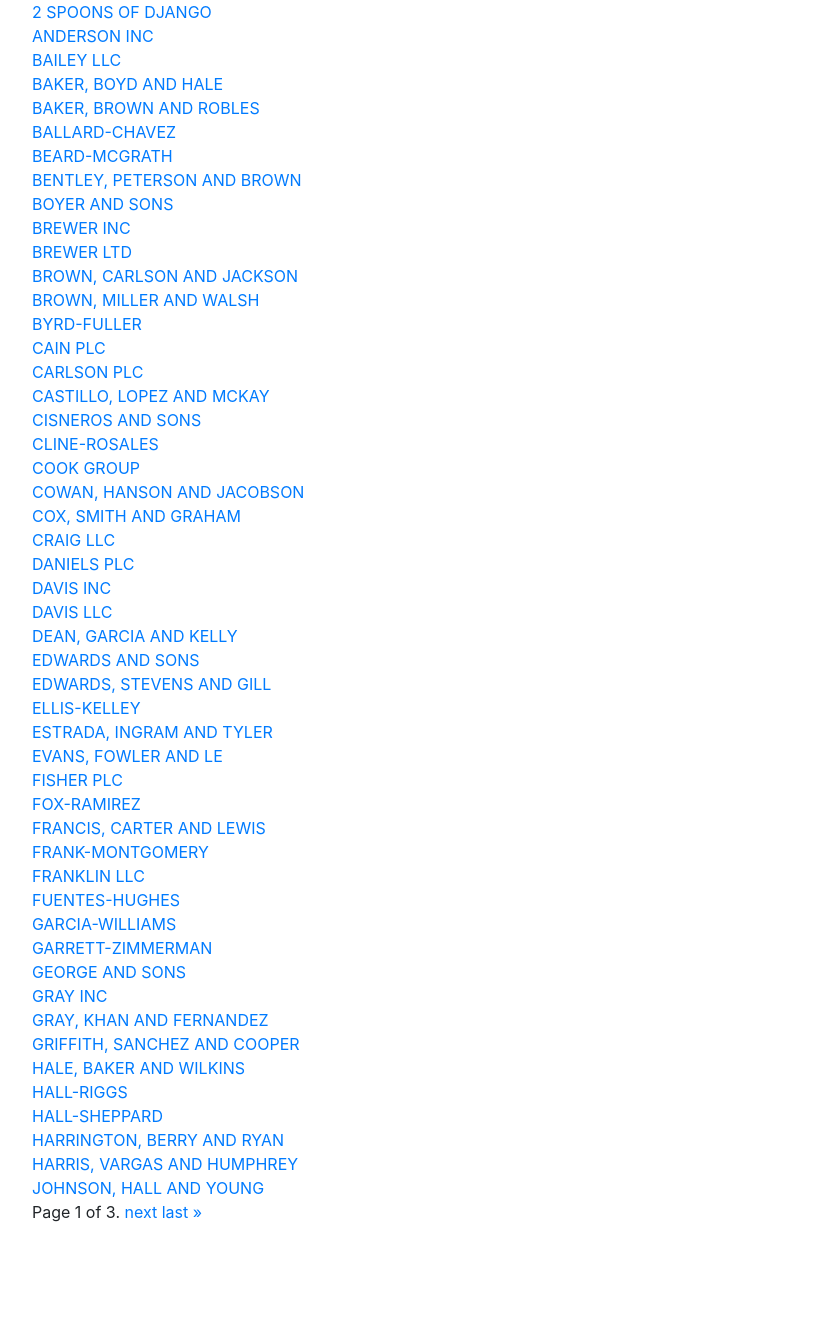
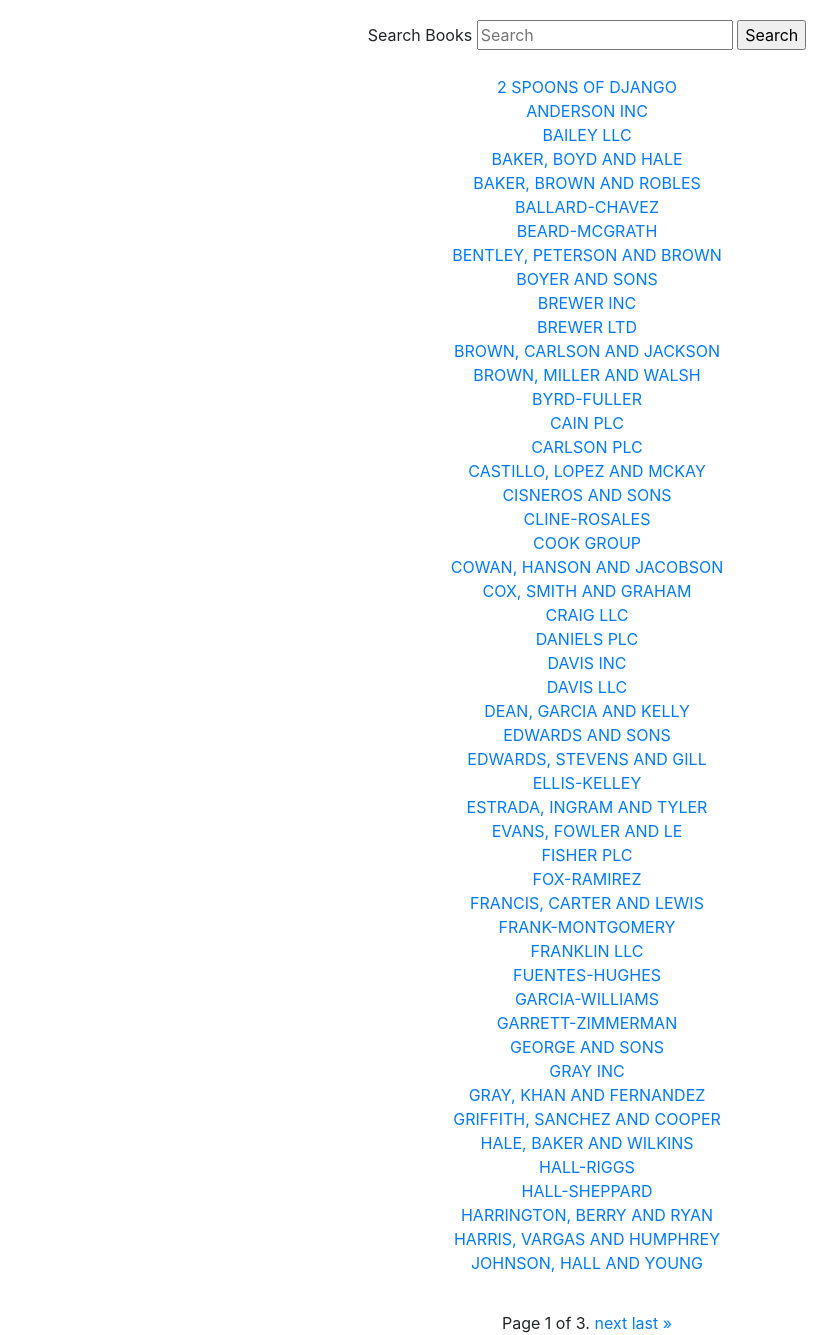
Before and after one commit to IeatPantsForALivingFAn/LibraryProject, a Django app: page /book/list/ in a window 1280 px wide. Shown: the part 71-1406 px from the top of the page, without its empty margins (53-890 px from the left). Before the commit the page ends 1293 px from the top, so only its background shows below. Run offline with Django 3.2, Linux system fonts and the light colour scheme; a user stored in the database is signed in; data comes from the database, SQL or seed files in the repository; both versions use the stored data as it was after the commit; some libraries are stand-ins or nearby versions.

Commit message:
Added search bar and search functionality

```diff
--- a/books/forms.py
+++ b/books/forms.py
@@ -5,3 +5,5 @@
     class Meta:
         model = Book
         fields=['name','author','available','copies']
+class BookSearch(forms.Form):
+    book_info = forms.CharField()
--- a/books/templates/books/book_list.html
+++ b/books/templates/books/book_list.html
@@ -1,24 +1,46 @@
 {% extends 'base.html' %}
-
+{% load static %}
 {% block content %}
 {% if user.is_authenticated %}
+<form class="center" action="{% url 'books:search' %}" method="post">
+  {% csrf_token %}
+  <label for="search">Search Books</label>
+  <input type="text" id="search" placeholder="Search" name="search">
+  <input type="submit" value="Search">
+</form>
+
 <div class="center">
-  {% for book in page_obj %}
+  {% if book_by_name %}
+      {% for book in book_by_name %}
       <a href="{% url 'books:detail' book.pk %}">{{ book.name|upper }}</a><br>
-  {% endfor %}
+      {% endfor %}
+
+  {% elif book_by_author %}
+    {% for book in book_author %}
+    <a href="{% url 'books:detail' book.pk %}">{{ book.name|upper }}</a><br>
+    {% endfor %}
+
+  {% elif page_obj %}
+    {% for book in page_obj %}
+        <a href="{% url 'books:detail' book.pk %}">{{ book.name|upper }}</a><br>
+    {% endfor %}
+  {% else %}
+    <h4>No Book found try book name or author name</h4>
+  {% endif %}
 </div>
-
-<div class="pagination center">
+<p></p>
+<p></p>
+<div class="center">
     <span class="step-links">
         {% if page_obj.has_previous %}
             <a href="?page=1">&laquo; first</a>
             <a href="?page={{ page_obj.previous_page_number }}">previous</a>
         {% endif %}
-
+    </span>
         <span class="current">
             Page {{ page_obj.number }} of {{ page_obj.paginator.num_pages }}.
         </span>
-
+        <span>
         {% if page_obj.has_next %}
             <a href="?page={{ page_obj.next_page_number }}"> next</a>
             <a href="?page={{ page_obj.paginator.num_pages }}"> last &raquo;</a>
@@ -31,3 +53,7 @@
 
 {% endif %}
 {% endblock %}
+
+{% block css %}
+<link rel="stylesheet" href="{%static 'css/list.css' %}">
+{% endblock %}
--- a/books/templates/books/book_view.html
+++ b/books/templates/books/book_view.html
@@ -2,7 +2,7 @@
 
 {% block content %}
   {% if book %}
-    <h1>Book Name: {{ book.name }}</h1>
+    <h1>Book Name: {{ book.name }} by {{ book.author }}</h1>
     <h2>{{book.copies}}</h2>
 
   {% else %}
--- a/books/urls.py
+++ b/books/urls.py
@@ -6,5 +6,6 @@
 urlpatterns= [
     path('create/',views.BookCreate.as_view(),name='create'),
     path('<int:pk>/detail/',views.BookDetail.as_view(),name ='detail'),
-    path('list/',views.BookList.as_view(),name='list')
+    path('list/',views.BookList.as_view(),name='list'),
+    path('search/',views.search_book, name='search'),
 ]
--- a/books/views.py
+++ b/books/views.py
@@ -1,8 +1,8 @@
 from django.shortcuts import render
-from django.urls import reverse
+from django.urls import reverse, reverse_lazy
 from django.views.generic import edit
 from django.views import generic
-from .forms import BookForm
+from .forms import BookForm, BookSearch
 from .models import Book
 from django.http import HttpResponse
 from django.contrib.auth import mixins
@@ -18,3 +18,12 @@
 class BookList(generic.ListView,mixins.LoginRequiredMixin):
     model = Book
     paginate_by = 50
+
+def search_book(request):
+    if request.method == 'POST':
+        book = Book.objects.filter(name__icontains=request.POST['search'])
+        book_author = Book.objects.filter(author__icontains=request.POST['search'])
+        return render(request,'books/book_list.html',context={
+                                            'book_by_name':book,
+                                            'book_by_author':book_author,
+                                            })
--- /dev/null
+++ b/static/css/index.css
@@ -0,0 +1,3 @@
+body{
+  box-sizing: border-box;
+}
--- /dev/null
+++ b/static/css/list.css
@@ -0,0 +1,8 @@
+.center{
+  text-align: center;
+  padding-top: 20px;
+}
+
+form {
+  border-radius: 10px;
+}
--- a/templates/index.html
+++ b/templates/index.html
@@ -1,10 +1,10 @@
 {% extends 'base.html' %}
-
+{% load static %}
 {% block content %}
 <h1>Welcome to Library Management</h1>
 {% endblock %}
 
 
 {% block css %}
-
+<link rel="stylesheet" href="{% static 'css/index.css' %}">
 {% endblock %}
```
Also changed, not shown: db.sqlite3.
